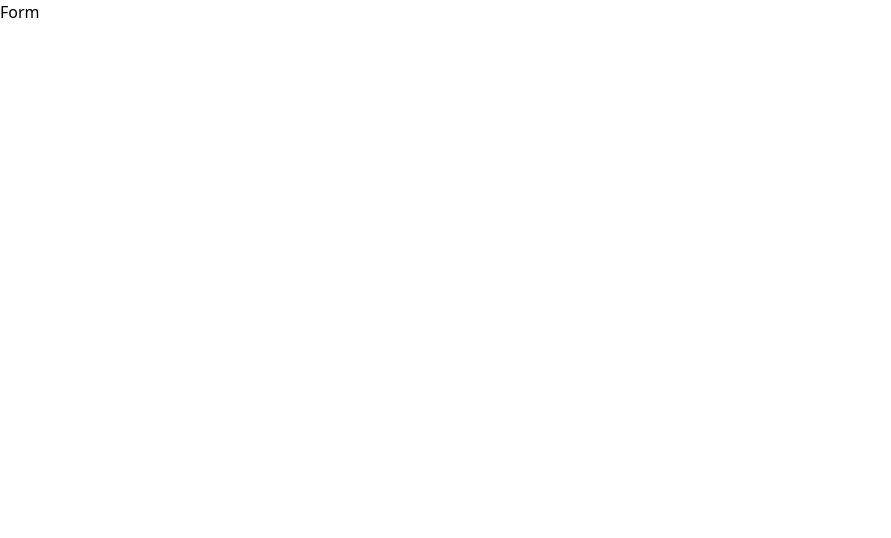
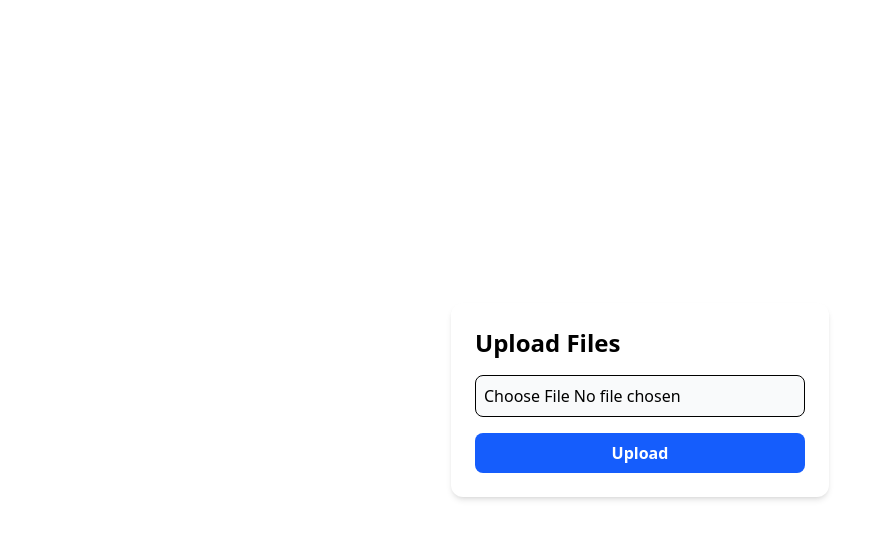
Before and after one commit to sultantemuruly/storage_app, a Next.js app: page / in a window 1280 px wide. Shown: the top 538 px of the page, without its empty margins (0-891 px from the left). Built offline with nearby package versions, Linux system fonts and the light colour scheme.

Commit message:
feat: create file upload component

```diff
--- /dev/null
+++ b/app/components/FileUploadForm.tsx
@@ -0,0 +1,91 @@
+"use client";
+
+import { useState } from "react";
+
+const FileUploadForm = () => {
+  const [file, setFile] = useState<File | null>(null);
+  const [uploading, setUploading] = useState<boolean>(false);
+  const [error, setError] = useState<string | null>(null);
+  const [success, setSuccess] = useState<string | null>(null);
+
+  const handleFileChange = (event: React.ChangeEvent<HTMLInputElement>) => {
+    const selectedFile = event.target.files?.[0] || null;
+    setFile(selectedFile);
+    setError(null);
+    setSuccess(null);
+  };
+
+  const handleSubmit = async (event: React.FormEvent<HTMLFormElement>) => {
+    event.preventDefault();
+    if (!file) {
+      setError("Please select a file before uploading.");
+      return;
+    }
+
+    setUploading(true);
+    setError(null);
+    setSuccess(null);
+
+    const formData = new FormData();
+    formData.append("file", file);
+
+    try {
+      const response = await fetch("/api/s3-upload", {
+        method: "POST",
+        body: formData,
+      });
+
+      if (!response.ok) {
+        throw new Error("Failed to upload file");
+      }
+
+      const data = await response.json();
+      console.log(data.status);
+
+      setSuccess("File uploaded successfully!");
+      setFile(null);
+    } catch (error) {
+      setError("Upload failed. Please try again.");
+      console.error(error);
+    } finally {
+      setUploading(false);
+    }
+  };
+
+  return (
+    <div className="flex flex-col items-center justify-center min-h-screen p-6">
+      <div className="w-full max-w-md bg-white rounded-xl shadow-md p-6">
+        <h1 className="text-2xl font-semibold mb-4">Upload Files</h1>
+
+        <form onSubmit={handleSubmit} className="flex flex-col gap-4">
+          <input
+            type="file"
+            accept="image/*"
+            onChange={handleFileChange}
+            className="w-full p-2 border rounded-lg cursor-pointer bg-gray-50"
+          />
+
+          {file && <p className="text-sm">Selected File: {file.name}</p>}
+          {error && <p className="text-red-500 text-sm">{error}</p>}
+          {success && <p className="text-green-500 text-sm">{success}</p>}
+
+          <button
+            type="submit"
+            disabled={!file || uploading}
+            className={`w-full px-4 py-2 rounded-lg text-white font-semibold transition
+              ${
+                uploading
+                  ? "cursor-not-allowed"
+                  : "bg-blue-600 hover:bg-blue-700"
+              }
+            `}
+          >
+            {uploading ? "Uploading..." : "Upload"}
+          </button>
+        </form>
+      </div>
+    </div>
+  );
+};
+
+export default FileUploadForm;
--- a/app/page.tsx
+++ b/app/page.tsx
@@ -1,7 +1,9 @@
+import FileUploadForm from "./components/FileUploadForm";
+
 export default function Home() {
   return (
-    <div>
-      <div>Form</div>
+    <div className="flex justify-center items-center">
+      <FileUploadForm />
     </div>
   );
 }
```
